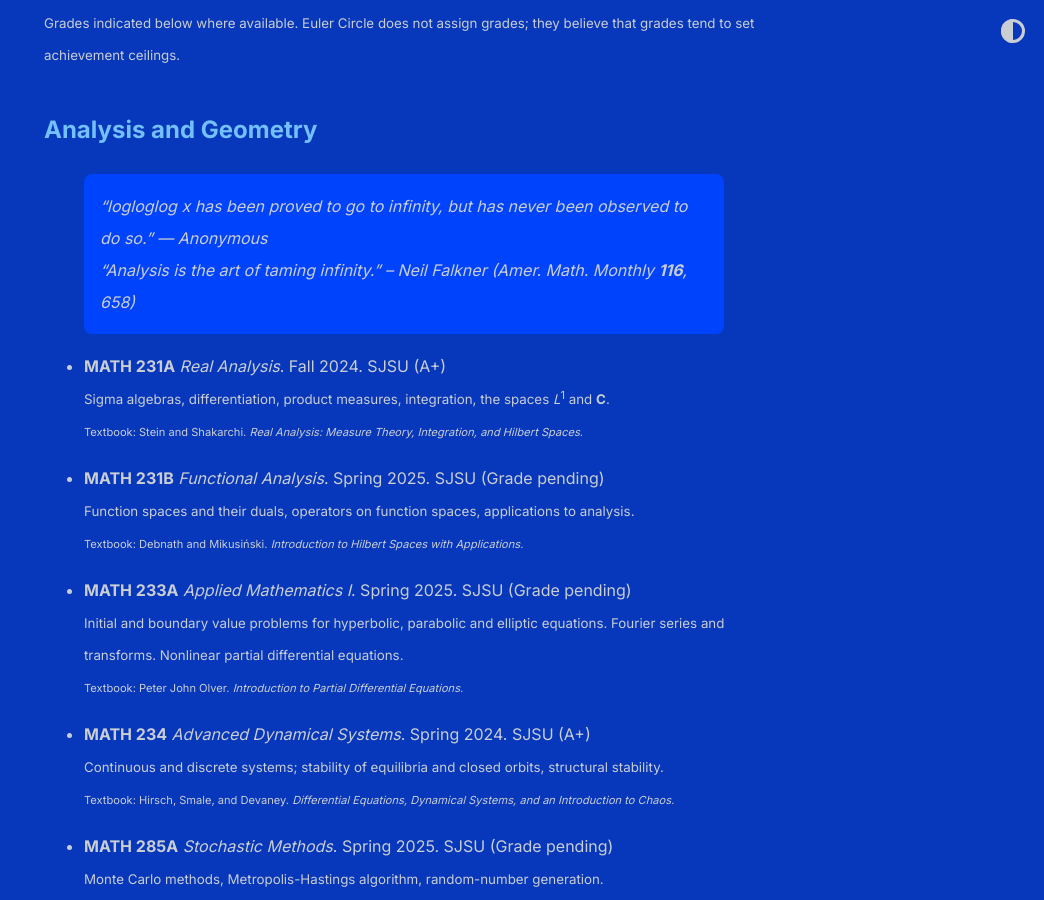
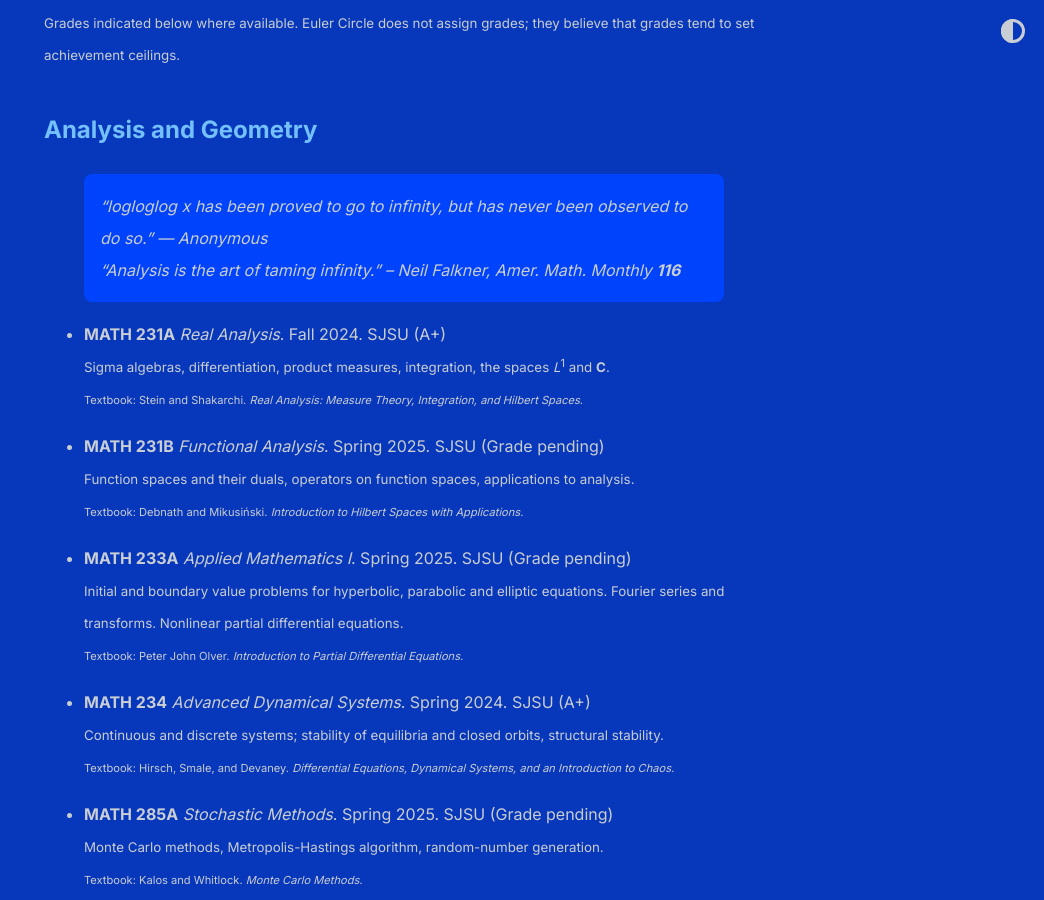
Before and after one commit to shihankanungo/shihankanungo.github.io, a Jekyll site: the page built from courses.md, in a window 1280 px wide and 900 px high, scrolled down 740 px. Shown: the whole window, without its empty margins (236-1280 px from the left). Built offline with Jekyll 4.4.1, drawn with Linux system fonts in a browser that asks for light colours.

Commit message:
Update courses.md

```diff
--- a/courses.md
+++ b/courses.md
@@ -13,7 +13,7 @@ I have undertaken advanced coursework at Euler Circle and at San José State Uni
 ## Analysis and Geometry
 
 > "logloglog x has been proved to go to infinity, but has never been observed to do so." --- Anonymous <br>
-> "Analysis is the art of taming infinity." -- Neil Falkner (Amer. Math. Monthly **116**, 658)
+> "Analysis is the art of taming infinity." -- Neil Falkner, Amer. Math. Monthly **116**
 
 - **MATH 231A** *Real Analysis*. Fall 2024. SJSU (A+) <br>
   <small>Sigma algebras, differentiation, product measures, integration, the spaces *L*<sup>1</sup> and **C**.</small> <br>
```
